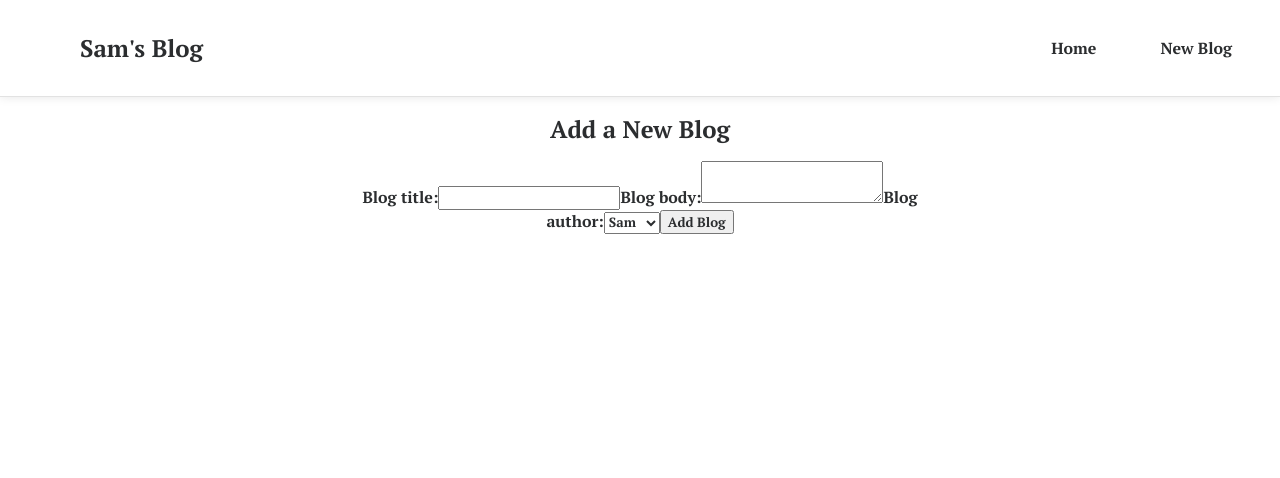
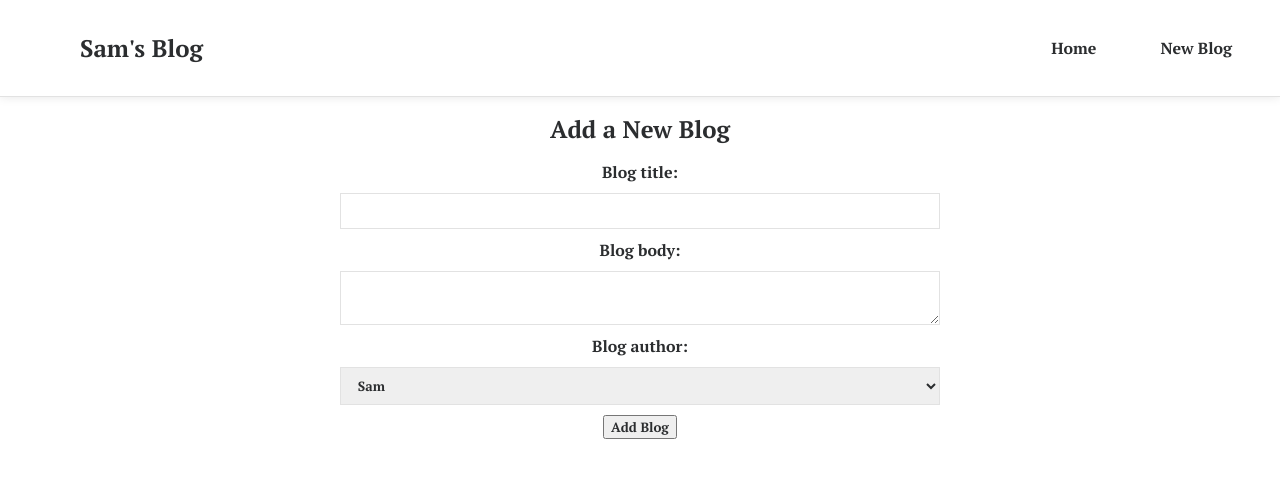
Before and after one commit to samuelandersoncodes/sam-blog, a React (Create React App) app: page /create in a window 1280 px wide. Shown: the top 478 px of the page. Built offline with nearby package versions, Linux system fonts and the light colour scheme.

Commit message:
style: Style add new blog form fields

```diff
--- a/src/index.css
+++ b/src/index.css
@@ -71,3 +71,14 @@
   font-size: 150%;
   margin-bottom: 1rem;
 }
+
+.create input,
+.create textarea,
+.create select {
+  width: 100%;
+  padding: 0.5rem 0.8rem;
+  margin: 10px 0;
+  border: 1px solid #e2e2e2;
+  display: block;
+  box-sizing: border-box;
+}
```
